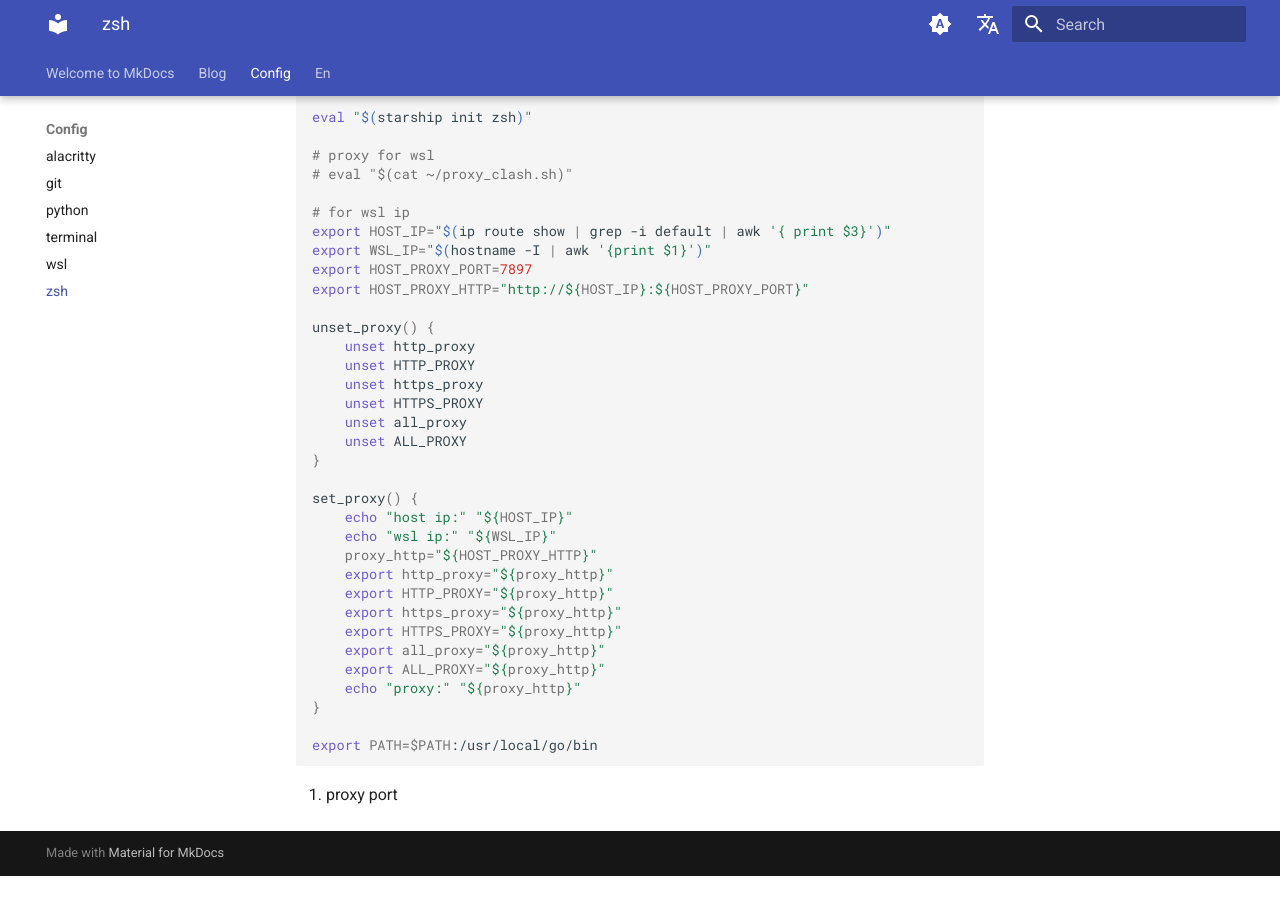
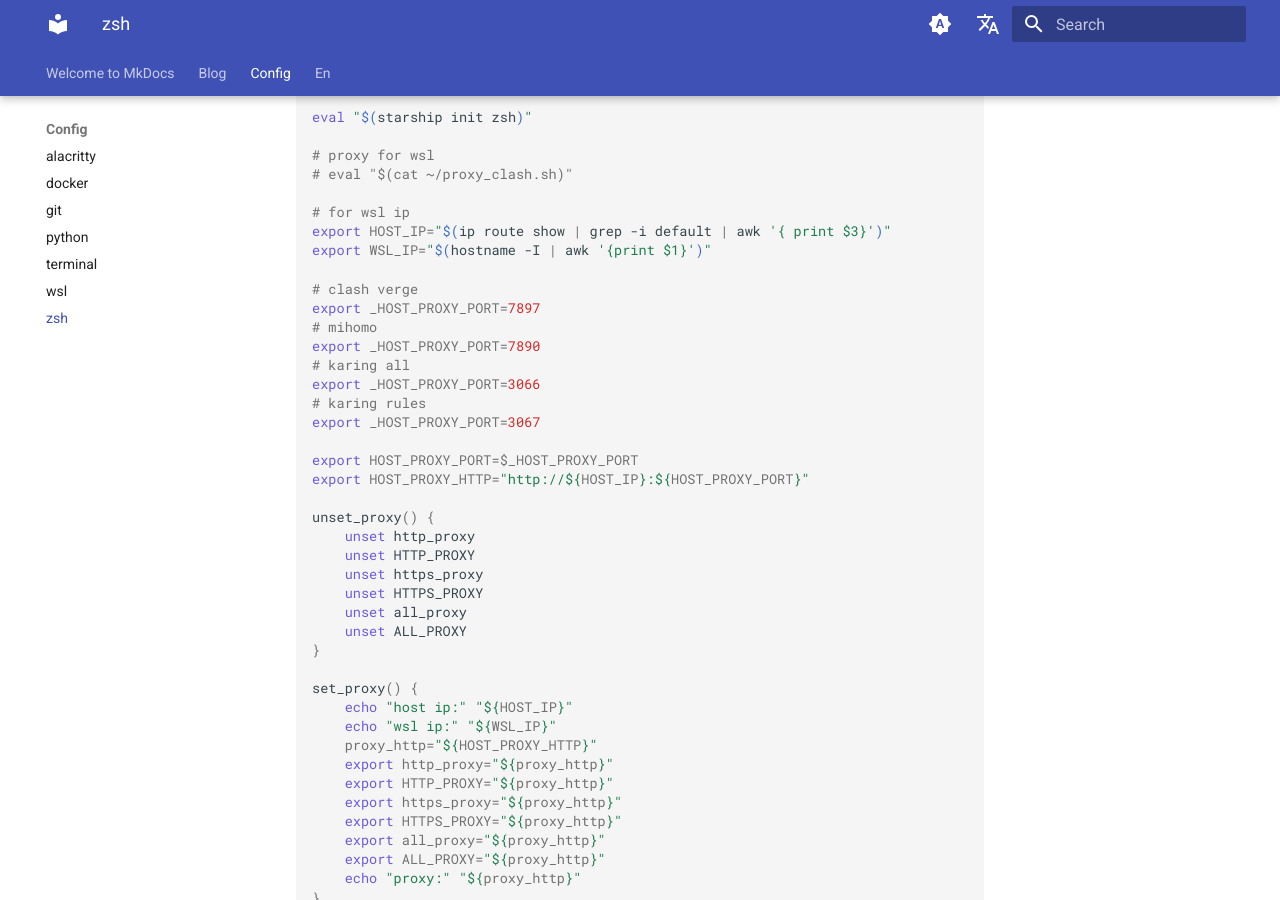
Before and after one commit to yaomengsi/blog, an MkDocs documentation site: the page built from docs/config/zsh.md, in a window 1280 px wide and 900 px high, scrolled down 1290 px. Built offline with MkDocs 1.6.1 and Material for MkDocs 9.7.7, drawn with Linux system fonts in a browser that asks for light colours; comment, search, counter and statistics services are not loaded; before the commit the page ends 2166 px from its top, so only the background shows below that.

Commit message:
update Python version requirements and add Docker proxy configuration

```diff
--- a/docs/config/zsh.md
+++ b/docs/config/zsh.md
@@ -64,7 +64,17 @@
 # for wsl ip
 export HOST_IP="$(ip route show | grep -i default | awk '{ print $3}')"
 export WSL_IP="$(hostname -I | awk '{print $1}')"
-export HOST_PROXY_PORT=7897
+
+# clash verge
+export _HOST_PROXY_PORT=7897
+# mihomo
+export _HOST_PROXY_PORT=7890
+# karing all
+export _HOST_PROXY_PORT=3066
+# karing rules
+export _HOST_PROXY_PORT=3067
+
+export HOST_PROXY_PORT=$_HOST_PROXY_PORT
 export HOST_PROXY_HTTP="http://${HOST_IP}:${HOST_PROXY_PORT}"
 
 unset_proxy() {
--- a/pyproject.toml
+++ b/pyproject.toml
@@ -3,7 +3,7 @@
 version = "0.1.0"
 description = "Add your description here"
 readme = "README.md"
-requires-python = ">=3.12.4"
+requires-python = ">=3.12"
 dependencies = ["mkdocs-material>=9.5.31"]
 
 [tool.rye]
```
Also changed, not shown: docs/config/docker.md (added, +98 -0 lines), 2 other files.
